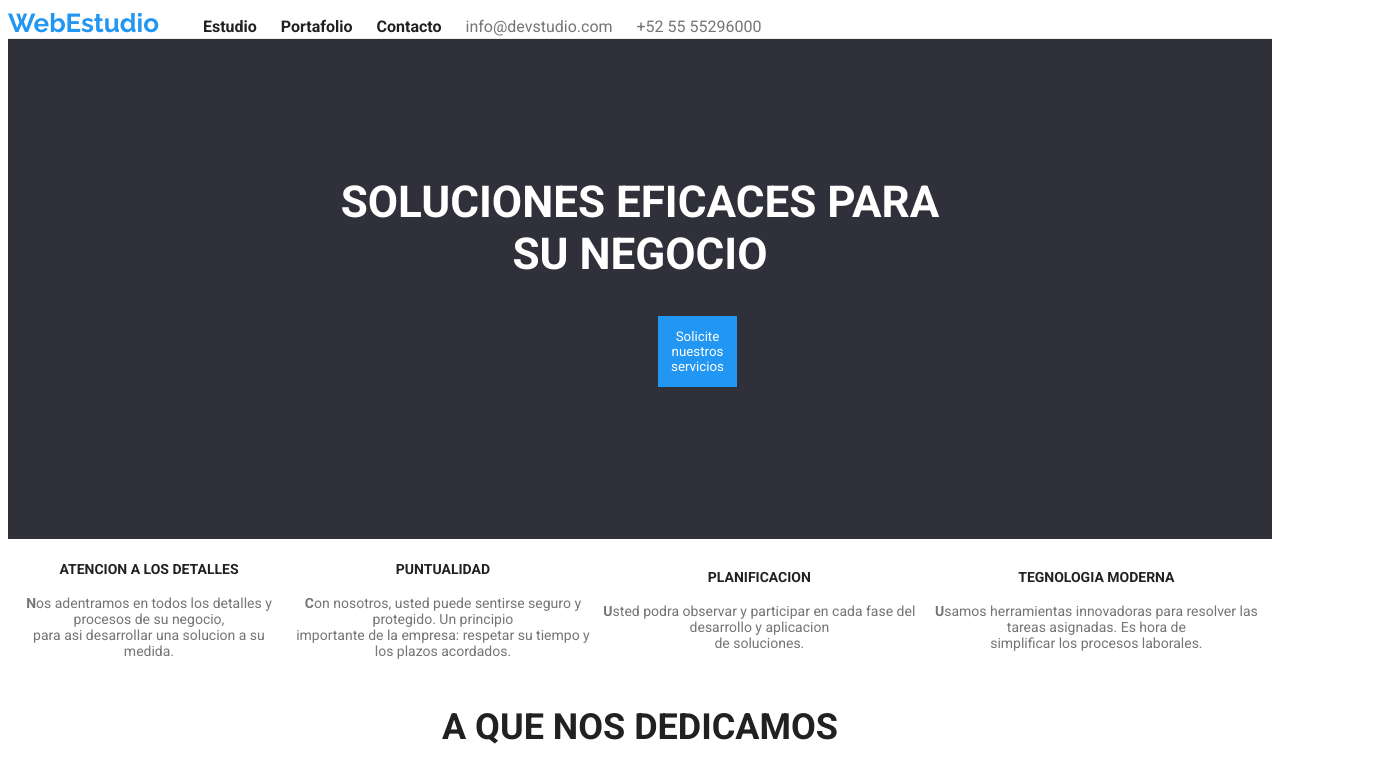
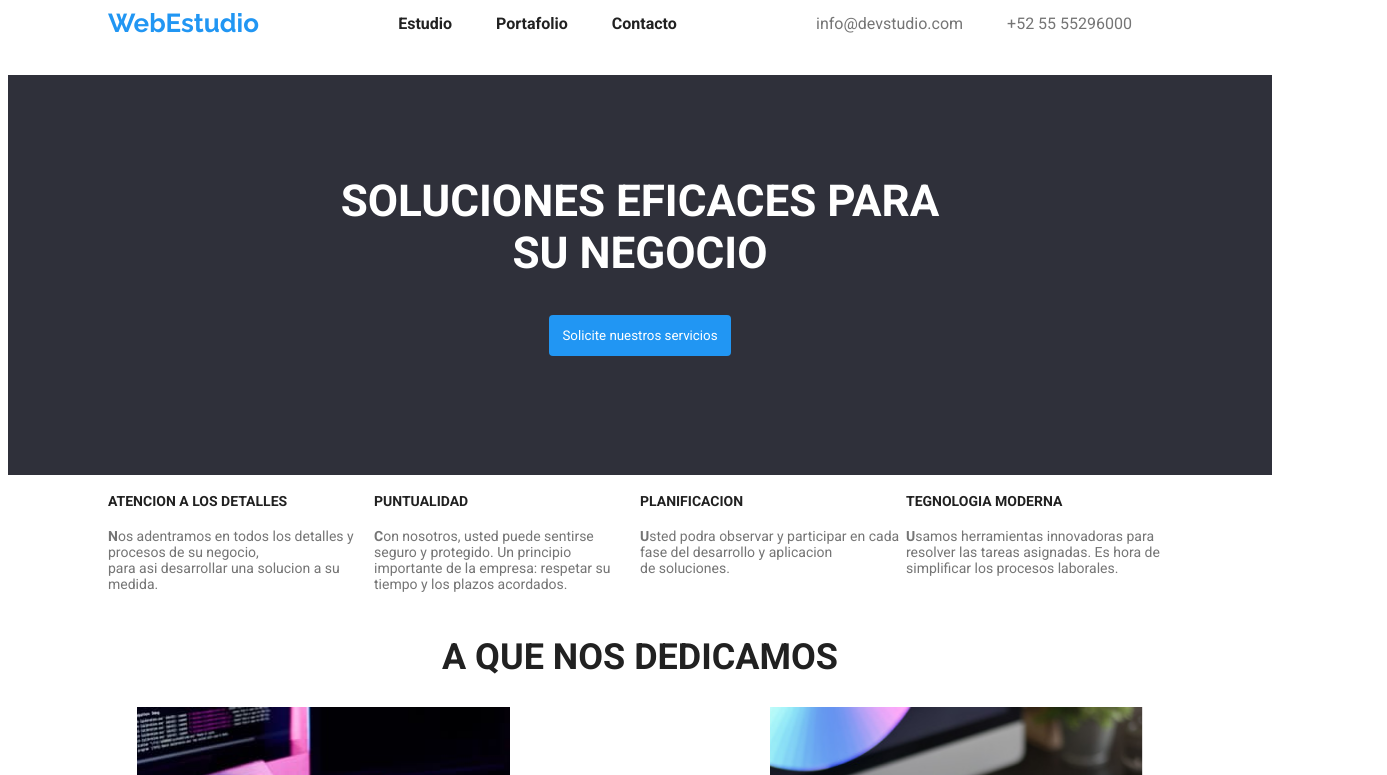
Before and after one commit to Jhon0426/goit-markup-hw-03, a plain HTML site: page index.html in a window 1280 px wide. Shown: the top 775 px of the page, 1387 px wide, since content can reach past the window. Drawn offline with Linux system fonts and the light colour scheme.

Commit message:
se adicionan cambios y adiciones

```diff
--- a/css/portafolio.css
+++ b/css/portafolio.css
@@ -6,44 +6,51 @@ body {
     font-family: roboto;
 }
 
+/*main start*/
 main {
     margin: 0 auto;
 }
+/*main ends*/
 
 /*header start*/
-header {
-    border-bottom: 1px solid #ececec;
-    margin: 0 auto;
+#menu {
+    margin: 0 100px;
 }
 
-header a {
+#menu nav {
+    display: flex;
+    align-items: center;
+    justify-content: space-between;
+}
+
+#menu a {
     text-decoration: none;
     color: #212121;
-    margin-right: 20px;
+    margin-right: 40px;
 }
 
-header a:active {
+#menu a:active {
     color: #2196F3;
 }
 
-header .menu {
-    font-weight: bolder;
+#menu .contacto a {
+    color: #757575;
 }
 
-header .contacto {
-    text-align: right;
-}
-
-header .contacto a{
-    color: #757575;
-    text-decoration: none;
-}
-
-header .logo {
+#menu .logo {
     font-family: raleway;
     font-size: 26px;
     color: #2196F3;
     margin-right: 40px;
+}
+
+#menu .menu {
+    text-align: left;
+    font-weight: bolder;
+}
+
+#menu .contacto {
+    text-align: right;
 }
 
 /*header ends*/
--- a/css/style.css
+++ b/css/style.css
@@ -13,41 +13,38 @@ main {
 /*main ends*/
 
 /*header starts*/
-header {
-    border-bottom: 1px solid #ececec;
-    margin: 0 auto;
+#menu {
+    margin: 0 100px;
 }
 
-header a {
+#menu nav {
+    display: flex;
+    align-items: center;
+    justify-content: space-between;
+}
+
+#menu a {
     text-decoration: none;
     color: #212121;
-    margin-right: 20px;
+    margin-right: 40px;
 }
 
-header a:active {
+#menu a:active {
     color: #2196F3;
 }
 
-header .contacto a {
+#menu .contacto a {
     color: #757575;
 }
 
-header .logo {
+#menu .logo {
     font-family: raleway;
     font-size: 26px;
     color: #2196F3;
-    margin-right: 40px;
 }
 
-header .menu {
-    text-align: left;
+#menu .menu {
     font-weight: bolder;
-    display: inline;
-}
-
-header .contacto {
-    text-align: right;
-    display: inline;
 }
 /*headers ends*/
 
@@ -58,7 +55,6 @@ header .contacto {
     background-color: #2F303A;
     width: 100%;
     height: 400px;
-    padding-top: 100px;
 }
 
 #banner .titulo {
@@ -66,6 +62,7 @@ header .contacto {
     font-size: 44px;
     color: #fff;
     text-align: center;
+    padding-top: 100px;
 }
 
 #banner .button {
@@ -73,29 +70,33 @@ header .contacto {
     background-color: #2196F3;
     color: #fff;
     cursor: pointer;
-    margin-left: 650px;
-    margin-right: 650px;
-    text-align: center;
     padding: 13px;
-    justify-content: center;
+    display: block;
+    margin: 0 auto;
     border: none;
+    border-radius: 4px;
 }
 /*banner ends*/
 
 /*cualidades starts*/
 #cualidades {
-    text-align: center;
+    margin: 0 100px;
     font-family: roboto;
     font-size: 14px;
+    display: flex;
+    justify-content: space-between;
+}
+#cualidades .virtudes {
+    width: 270px;
 }
 
 #cualidades .titulo {
-    text-align: center;
+    text-align: left;
     color: #212121;
 }
 
 #cualidades .texto {
-    text-align: center;
+    text-align: left;
     color: #757575;
     font-size: 14px;
     font-family: roboto;
@@ -120,7 +121,7 @@ header .contacto {
 }
 
 #empresa img {
-    margin-right: 10px;
+    padding: 0 40px;
     width: 373px;
     height: 323px;
 }
@@ -151,7 +152,7 @@ header .contacto {
 }
 
 #equipo .colegas {
-    margin-right: 20px;
+    margin: 0 30px;
     display: inline-block;
     background-color: #fff;
     border: 1px solid rgb(10, 10, 10);
@@ -188,7 +189,13 @@ footer p {
 }
 
 /*footer ends*/
+#pie-pagina {
+    height: 252px;
+}
 
-
-
-/*main ends*/
+#pie-pagina .final {
+    padding-top: 60px;
+    padding-left: 100px;
+    padding-bottom: 60px;
+}
+/*footer ends*/
--- a/index.html
+++ b/index.html
@@ -10,8 +10,10 @@
 <body>
     <header id="menu">
         <nav>
+            <div class="logo">
+                <a href="#" class="logo">WebEstudio</a>
+            </div>
             <div class="menu">
-                <a href="#" class="logo">WebEstudio</a>
                 <a href="#">Estudio</a>
                 <a href="portafolio.html">Portafolio</a>
                 <a href="#">Contacto</a>
@@ -27,28 +29,26 @@
             <h1 class="titulo">SOLUCIONES EFICACES PARA<br> SU NEGOCIO</h1>
             <button class="button">Solicite nuestros servicios</button>
         </section>
+
         <section id="cualidades">
-            <table>
-                <tr>
-                    <td>
+            <div class="virtudes">
                 <h4 class="titulo">ATENCION A LOS DETALLES</h4>
                 <P class="texto">Nos adentramos en todos los detalles y procesos de su negocio,<br>para asi desarrollar una solucion a su medida.</P>
-                    </td>
-                    <td>
+            </div>
+            <div class="virtudes">
                 <h4 class="titulo">PUNTUALIDAD</h4>
-                        <p class="texto">Con nosotros, usted puede sentirse seguro y protegido. Un principio<br> importante de la empresa: respetar su tiempo y los plazos acordados.</p>
-                    </td>
-                    <td>
+                <p class="texto">Con nosotros, usted puede sentirse<br> seguro y protegido. Un principio<br> importante de la empresa: respetar su<br> tiempo y los plazos acordados.</p>
+            </div>
+            <div class="virtudes">
                 <h4 class="titulo">PLANIFICACION</h4>
                 <p class="texto">Usted podra observar y participar en cada fase del desarrollo y aplicacion<br> de soluciones.</p>
-                    </td>
-                    <td>
+            </div>
+            <div class="virtudes">
                 <h4 class="titulo">TEGNOLOGIA MODERNA</h4>
                 <P class="texto">Usamos herramientas innovadoras para resolver las tareas asignadas. Es hora de <br> simplificar los procesos laborales.</P>
-                    </td>
-                </tr>
-            </table>
+            </div>
         </section>
+
         <section id="empresa">
             <h2>A QUE NOS DEDICAMOS</h2>
             <img src="imagenes/imagenprogramacion.jpg" width="200" alt="programacion">
@@ -86,11 +86,23 @@
             </div>
             </div>
         </section>
-        <footer>
+        <footer id="pie-pagina">
+            <div class="final">
+                <div class="logo">
                     <a href="#" class="logo">WebEstudio</a>
+                </div>
+                <div class="ubicacion">
                     <p>Calz. Ticoman 500, Ciudad de<br> Mexico, CDMX,Mexico</p>
+                </div>
+                <div class="contacto">
+                    <div>
                         <a href="mailto:info@devstudio.com">info@devstudio.com</a>
+                    </div>
+                    <div>
                         <a href="tel:+525555296000">+52 55 55296000</a>
+                    </div>
+                </div>
+            </div>
         </footer>
     </main>
 </body>
```
Also changed, not shown: portafolio.html (+1 -1 lines). Lines whose indentation alone changed are shown as unchanged.
